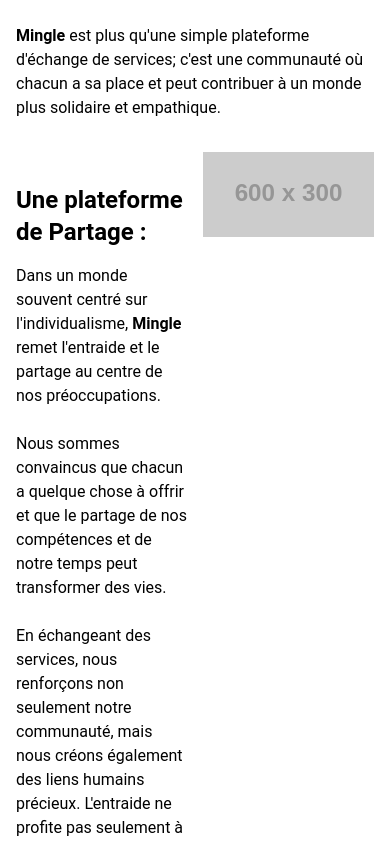
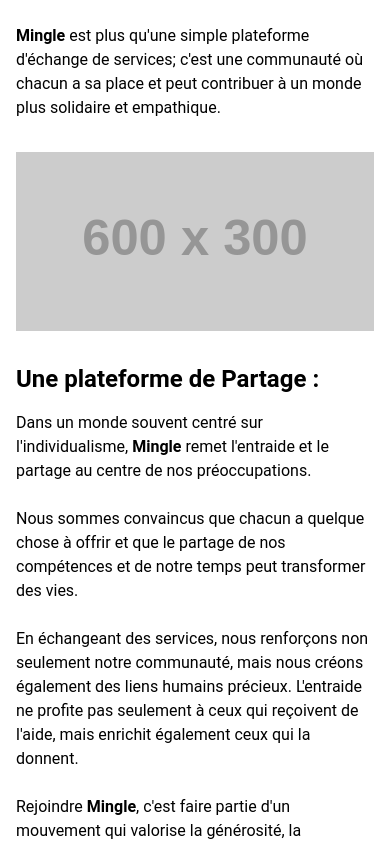
Before and after one commit to Emmanuelle-S/Mingle, a React (Vite) app in the folder frontend/: page / in a window 390 px wide. Shown: the part 1180-2023 px from the top of the page. Built offline with nearby package versions, Linux system fonts and the light colour scheme.

Commit message:
fix: Erreur dans le css de la Page Home et du Composant Carousel

```diff
--- a/frontend/src/components/Carousel/Carousel.jsx
+++ b/frontend/src/components/Carousel/Carousel.jsx
@@ -40,7 +40,7 @@
   };
 
   return (
-    <div className="relative w-full max-w-5xl md:max-w-[85%] mx-auto overflow-hidden">
+    <div className="relative w-full max-w-5xl md:max-w-[100%] mx-auto overflow-hidden">
       <div
         className="flex transition-transform ease-in-out duration-500"
         style={{ transform: `translateX(-${(currentSlide * 100) / slidesToShow}%)` }}
--- a/frontend/src/pages/Home/Home.jsx
+++ b/frontend/src/pages/Home/Home.jsx
@@ -133,9 +133,8 @@
           </div>
         </div>
 
-        <div className="p-4 xl:pt-20 flex flex-row-reverse  gap-4">
-          <div className='flex-1 basis-80'>
-
+        <div className="p-4 xl:pt-20 xl:flex flex-row-reverse gap-4">
+          <div className="flex-1 basis-80">
             <img className='w-full'
               src="https://via.placeholder.com/600x300?text=Image+2"
               alt="#"
```
